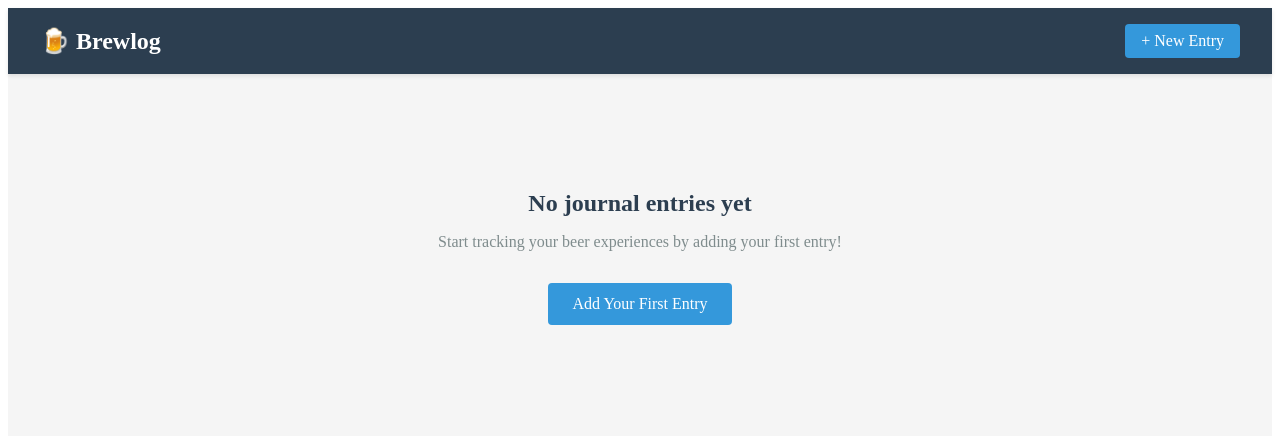
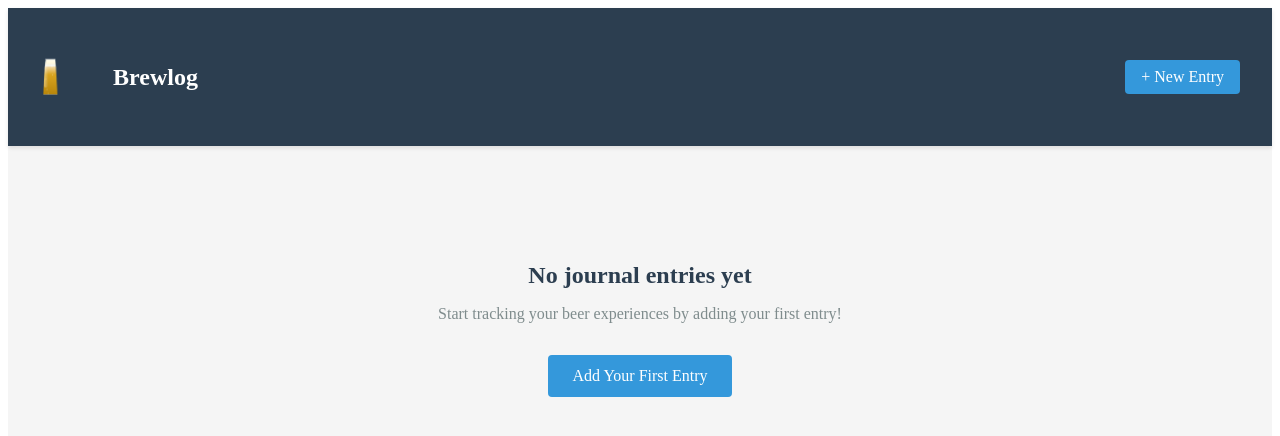
Before and after one commit to S1mplector/Ale-Tale, a React (Vite) app: page / in a window 1280 px wide. Shown: the top 436 px of the page. Built offline with nearby package versions, Linux system fonts and the light colour scheme.

Commit message:
feat: add splash screen and beer glass logo to app header

```diff
--- a/src/presentation/App.tsx
+++ b/src/presentation/App.tsx
@@ -5,10 +5,18 @@ import { AddEntryPage } from '@presentation/pages/AddEntryPage';
 import { EntryDetailPage } from '@presentation/pages/EntryDetailPage';
 import { Layout } from '@presentation/components/Layout';
 import { EditEntryPage } from '@presentation/pages/EditEntryPage';
+import { SplashScreen } from '@presentation/components/SplashScreen';
 
 export function App() {
+  const [showSplash, setShowSplash] = React.useState(true);
+
+  const handleSplashDone = React.useCallback(() => {
+    setShowSplash(false);
+  }, []);
+
   return (
     <BrowserRouter>
+      {showSplash && <SplashScreen onDone={handleSplashDone} />}
       <Layout>
         <Routes>
           <Route path="/" element={<HomePage />} />
--- /dev/null
+++ b/src/presentation/components/BeerGlass.tsx
@@ -0,0 +1,109 @@
+import React from 'react';
+
+interface BeerGlassProps {
+  size?: number;
+  animate?: boolean;
+}
+
+export function BeerGlass({ size = 110, animate = true }: BeerGlassProps) {
+  return (
+    <>
+      <div
+        style={{
+          position: 'relative',
+          width: size,
+          height: (size / 110) * 200,
+          background: 'rgba(255, 255, 255, 0.15)',
+          clipPath: 'polygon(25% 0, 75% 0, 85% 100%, 15% 100%)',
+          border: '3px solid rgba(255,255,255,0.4)',
+          borderRadius: 4,
+          overflow: 'hidden',
+          backdropFilter: 'blur(2px)',
+          boxShadow: '0 8px 32px rgba(0,0,0,0.2), inset 0 0 20px rgba(255,255,255,0.1)',
+        }}
+      >
+        {/* Beer liquid */}
+        <div
+          style={{
+            position: 'absolute',
+            bottom: 0,
+            left: 0,
+            right: 0,
+            height: animate ? '0%' : '82%',
+            background: 'linear-gradient(180deg, #F5DEB3 0%, #DAA520 30%, #B8860B 100%)',
+            animation: animate ? 'beer-fill 2s ease-out forwards' : 'none',
+            clipPath: 'polygon(10% 0, 90% 0, 95% 100%, 5% 100%)',
+          }}
+        />
+
+        {/* Foam head */}
+        <div
+          style={{
+            position: 'absolute',
+            top: 0,
+            left: 0,
+            right: 0,
+            height: (size / 110) * 40,
+            background: 'linear-gradient(180deg, #FFFEF0 0%, #FFF8DC 50%, rgba(255,255,255,0.9) 100%)',
+            clipPath: 'polygon(25% 0, 75% 0, 80% 100%, 20% 100%)',
+            animation: animate ? 'beer-foam 2s ease-out 1.2s forwards' : 'none',
+            opacity: animate ? 0 : 1,
+            filter: 'blur(0.5px)',
+          }}
+        />
+
+        {/* Glass shine */}
+        <div
+          style={{
+            position: 'absolute',
+            top: (size / 110) * 20,
+            left: 8,
+            width: (size / 110) * 25,
+            height: (size / 110) * 140,
+            background: 'linear-gradient(90deg, rgba(255,255,255,0.4) 0%, transparent 100%)',
+            borderRadius: 12,
+            transform: 'skewY(-5deg)',
+          }}
+        />
+
+        {/* Bubbles */}
+        <div style={{ position: 'absolute', inset: 0 }}>
+          {[...Array(animate ? 15 : 8)].map((_, i) => (
+            <span
+              key={i}
+              style={{
+                position: 'absolute',
+                left: `${15 + (i * 6) % 70}%`,
+                bottom: 0,
+                width: i % 3 === 0 ? 5 : 3,
+                height: i % 3 === 0 ? 5 : 3,
+                borderRadius: '50%',
+                background: 'rgba(255,255,255,0.7)',
+                animation: `beer-bubble ${1500 + i * 100}ms ease-in ${animate ? 800 + i * 60 : 0}ms infinite`,
+                boxShadow: '0 0 4px rgba(255,255,255,0.5)',
+              }}
+            />
+          ))}
+        </div>
+      </div>
+
+      <style>{`
+        @keyframes beer-fill {
+          0% { height: 0%; }
+          70% { height: 88%; }
+          100% { height: 82%; }
+        }
+        @keyframes beer-foam {
+          0% { opacity: 0; transform: translateY(20px); }
+          50% { opacity: 1; transform: translateY(0); }
+          100% { opacity: 1; transform: translateY(0); }
+        }
+        @keyframes beer-bubble {
+          0% { transform: translateY(0) scale(0.8); opacity: 0; }
+          10% { opacity: 1; }
+          100% { transform: translateY(-180px) scale(1.2); opacity: 0; }
+        }
+      `}</style>
+    </>
+  );
+}
--- a/src/presentation/components/Layout.tsx
+++ b/src/presentation/components/Layout.tsx
@@ -1,5 +1,6 @@
 import React from 'react';
 import { Link } from 'react-router-dom';
+import { BeerGlass } from './BeerGlass';
 
 interface LayoutProps {
   children: React.ReactNode;
@@ -25,8 +26,20 @@ export function Layout({ children }: LayoutProps) {
             alignItems: 'center',
           }}
         >
-          <Link to="/" style={{ color: 'white', textDecoration: 'none' }}>
-            <h1 style={{ margin: 0, fontSize: '1.5rem', fontWeight: 600 }}>🍺 Brewlog</h1>
+          <Link
+            to="/"
+            style={{
+              color: 'white',
+              textDecoration: 'none',
+              display: 'flex',
+              alignItems: 'center',
+              gap: '0.75rem',
+            }}
+          >
+            <div style={{ transform: 'scale(0.35)', transformOrigin: 'left center' }}>
+              <BeerGlass size={55} animate={false} />
+            </div>
+            <h1 style={{ margin: 0, fontSize: '1.5rem', fontWeight: 600 }}>Brewlog</h1>
           </Link>
           <Link
             to="/add"
--- /dev/null
+++ b/src/presentation/components/SplashScreen.tsx
@@ -0,0 +1,49 @@
+import React, { useEffect, useState } from 'react';
+import { BeerGlass } from './BeerGlass';
+
+interface SplashScreenProps {
+  onDone: () => void;
+  durationMs?: number;
+}
+
+export function SplashScreen({ onDone, durationMs = 2800 }: SplashScreenProps) {
+  const [phase, setPhase] = useState<'filling' | 'done'>('filling');
+
+  useEffect(() => {
+    const doneTimer = setTimeout(() => {
+      setPhase('done');
+      onDone();
+    }, durationMs);
+    return () => {
+      clearTimeout(doneTimer);
+    };
+  }, [onDone, durationMs]);
+
+  return (
+    <div
+      aria-hidden
+      style={{
+        position: 'fixed',
+        inset: 0,
+        display: 'grid',
+        placeItems: 'center',
+        background: 'linear-gradient(135deg, #667eea 0%, #764ba2 100%)',
+        zIndex: 9999,
+        pointerEvents: 'none',
+        transition: 'opacity 600ms ease',
+        opacity: phase === 'done' ? 0 : 1,
+      }}
+    >
+      <div
+        style={{
+          position: 'relative',
+          display: 'flex',
+          alignItems: 'center',
+          justifyContent: 'center',
+        }}
+      >
+        <BeerGlass size={110} animate={true} />
+      </div>
+    </div>
+  );
+}
```
